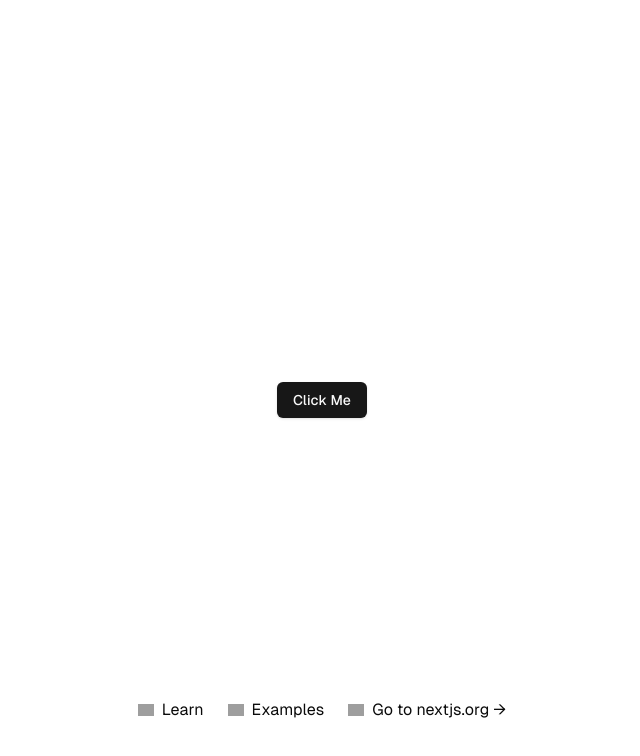
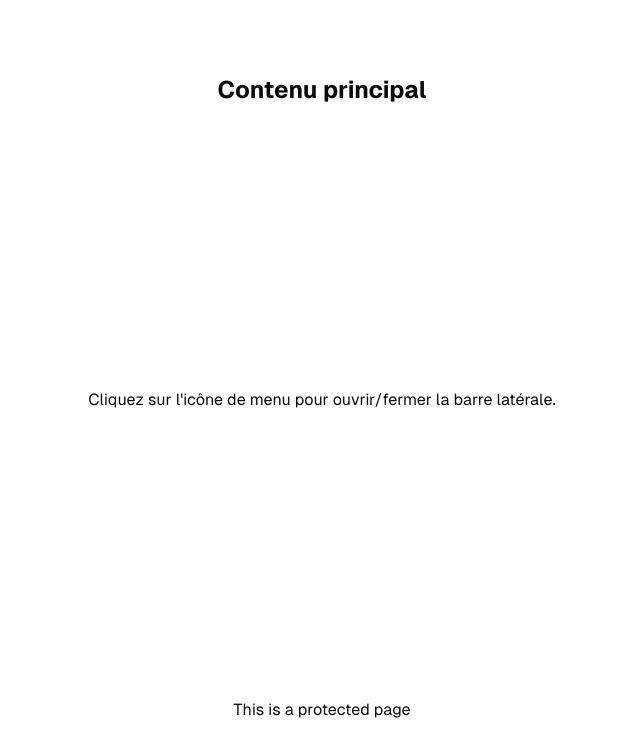
Before and after one commit to RickyMadava/lms-two, a Next.js app: page / in a window 1280 px wide. Shown: the top 756 px of the page, without its empty margins (318-958 px from the left). Built offline with nearby package versions, Linux system fonts and the light colour scheme; grey boxes are pictures that could not be loaded.

Commit message:
Folders setup

```diff
--- /dev/null
+++ b/app/(auth)/(routes)/sign-in/page.tsx
@@ -0,0 +1,5 @@
+const SignInPage = () => {
+  return <div>This is an unprotected page</div>;
+};
+
+export default SignInPage;
--- /dev/null
+++ b/app/(dashboard)/(route)/page.tsx
@@ -0,0 +1,12 @@
+import { Button } from "@/components/ui/button";
+import Image from "next/image";
+
+export default function Home() {
+  return (
+    <div className="grid grid-rows-[20px_1fr_20px] items-center justify-items-center min-h-screen p-8 pb-20 gap-16 sm:p-20 font-[family-name:var(--font-geist-sans)]">
+      <h1 className="text-2xl font-bold">Contenu principal</h1>
+      <p>Cliquez sur l'icône de menu pour ouvrir/fermer la barre latérale.</p>
+      <p>This is a protected page</p>
+    </div>
+  );
+}
--- a/app/globals.css
+++ b/app/globals.css
@@ -1,6 +1,12 @@
 @tailwind base;
 @tailwind components;
 @tailwind utilities;
+
+html,
+body,
+:root {
+  height: 100%;
+}
 
 body {
   font-family: Arial, Helvetica, sans-serif;
--- a/app/page.tsx
+++ /dev/null
@@ -1,59 +0,0 @@
-import { Button } from "@/components/ui/button";
-import Image from "next/image";
-
-export default function Home() {
-  return (
-    <div className="grid grid-rows-[20px_1fr_20px] items-center justify-items-center min-h-screen p-8 pb-20 gap-16 sm:p-20 font-[family-name:var(--font-geist-sans)]">
-      <main className="flex flex-col gap-8 row-start-2 items-center sm:items-start">
-        <Button>Click Me</Button>
-      </main>
-      <footer className="row-start-3 flex gap-6 flex-wrap items-center justify-center">
-        <a
-          className="flex items-center gap-2 hover:underline hover:underline-offset-4"
-          href="https://nextjs.org/learn?utm_source=create-next-app&utm_medium=appdir-template-tw&utm_campaign=create-next-app"
-          target="_blank"
-          rel="noopener noreferrer"
-        >
-          <Image
-            aria-hidden
-            src="https://nextjs.org/icons/file.svg"
-            alt="File icon"
-            width={16}
-            height={16}
-          />
-          Learn
-        </a>
-        <a
-          className="flex items-center gap-2 hover:underline hover:underline-offset-4"
-          href="https://vercel.com/templates?framework=next.js&utm_source=create-next-app&utm_medium=appdir-template-tw&utm_campaign=create-next-app"
-          target="_blank"
-          rel="noopener noreferrer"
-        >
-          <Image
-            aria-hidden
-            src="https://nextjs.org/icons/window.svg"
-            alt="Window icon"
-            width={16}
-            height={16}
-          />
-          Examples
-        </a>
-        <a
-          className="flex items-center gap-2 hover:underline hover:underline-offset-4"
-          href="https://nextjs.org?utm_source=create-next-app&utm_medium=appdir-template-tw&utm_campaign=create-next-app"
-          target="_blank"
-          rel="noopener noreferrer"
-        >
-          <Image
-            aria-hidden
-            src="https://nextjs.org/icons/globe.svg"
-            alt="Globe icon"
-            width={16}
-            height={16}
-          />
-          Go to nextjs.org →
-        </a>
-      </footer>
-    </div>
-  );
-}
```
